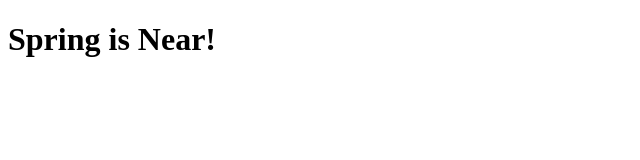
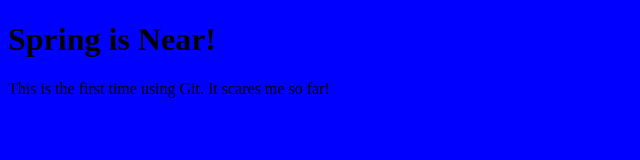
Before and after one commit to Brett-Wolfangel/Spring, a plain HTML site: page index.html in a window 1280 px wide. Shown: the whole page, without its empty margins (0-640 px from the left). Drawn offline with Linux system fonts and the light colour scheme.

```diff
--- a/index.html
+++ b/index.html
@@ -2,9 +2,11 @@
 <html lang="en" dir="ltr">
   <head>
     <meta charset="utf-8">
+    <link rel="stylesheet" href="stylesheet.css">
     <title></title>
   </head>
   <body>
     <h1>Spring is Near!</h1>
+    <p>This is the first time using Git. It scares me so far!</p>
   </body>
 </html>
--- /dev/null
+++ b/stylesheet.css
@@ -0,0 +1,7 @@
+/* css stylesheet
+Brett Wolfangel
+7/23/2020 */
+
+body{
+  background-color: blue;
+}
```
